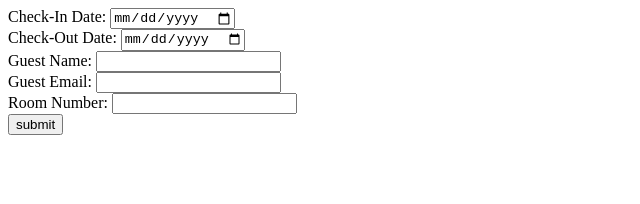
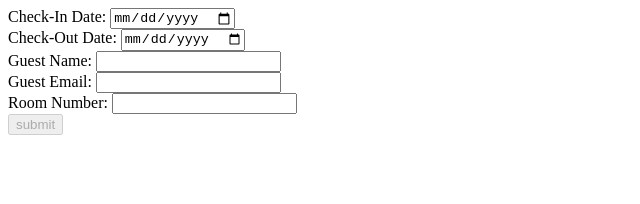
Before and after one commit to saeedd1994/hotelReservation, an Angular app: page /new in a window 1280 px wide. Shown: the top 204 px of the page, without its empty margins (0-640 px from the left). Built offline with nearby package versions, Linux system fonts and the light colour scheme.

Commit message:
- disabled btn if form was invalid note => in template using this : [disabled]="reservationForm.invalid

```diff
--- a/src/app/reservation-form/reservation-form.component.html
+++ b/src/app/reservation-form/reservation-form.component.html
@@ -25,6 +25,6 @@
     <input type="number" formControlName="roomNumber">
   </div>
 
+  <button type="submit" [disabled]="reservationForm.invalid">submit</button>
 
-  <button type="submit">submit</button>
 </form>
```
